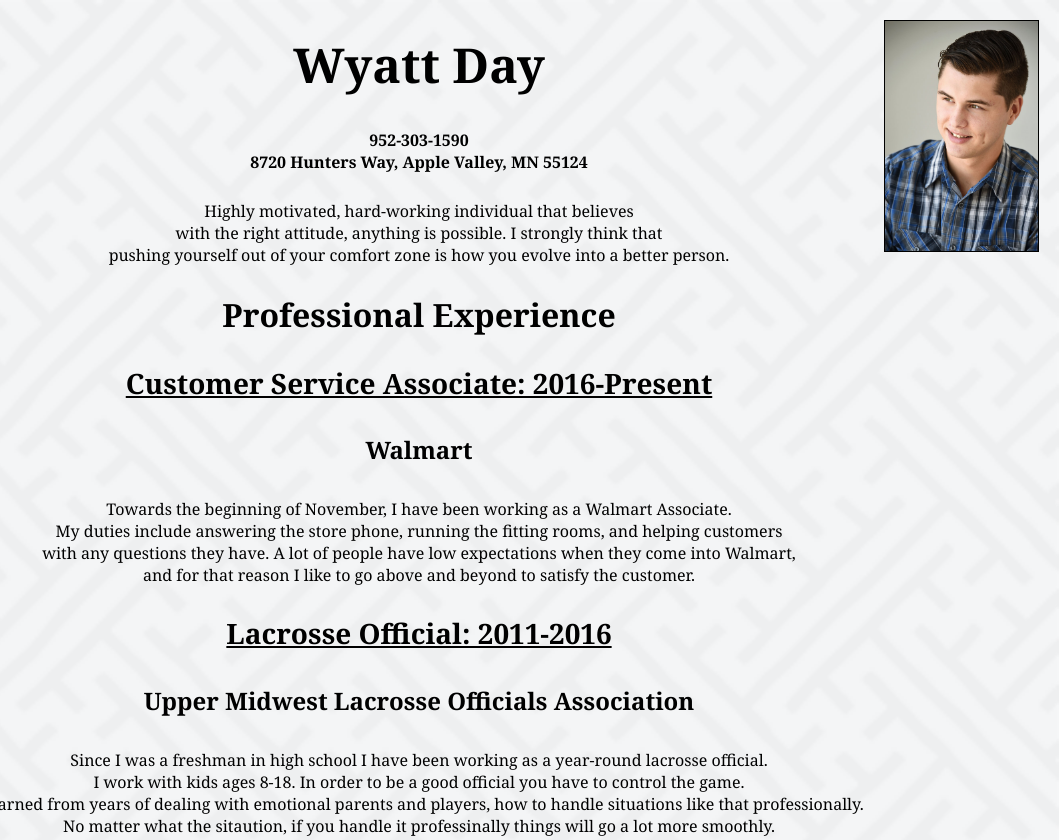
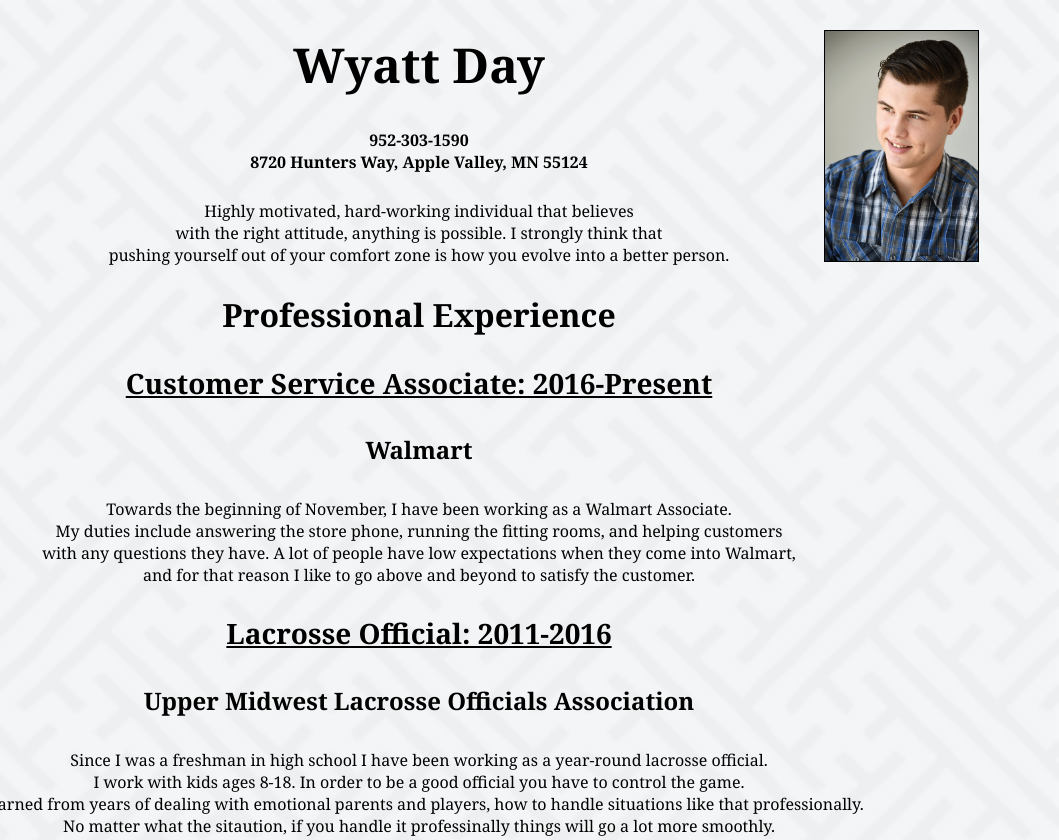
Before and after one commit to wyattday/wyattday.github.io, a plain HTML site: page index.html in a window 1280 px wide. Shown: the top 840 px of the page, without its empty margins (221-1280 px from the left). Drawn offline with Linux system fonts and the light colour scheme.

Commit message:
Update style.css

```diff
--- a/style.css
+++ b/style.css
@@ -13,8 +13,8 @@ h1 {
 	font-size: 3em;
 }
 .pic { position: absolute;
-	right: 20px;
-	top: 20px;
+	right: 80px;
+	top: 30px;
 }
 h2 {
 	font-size: 2em;
```
